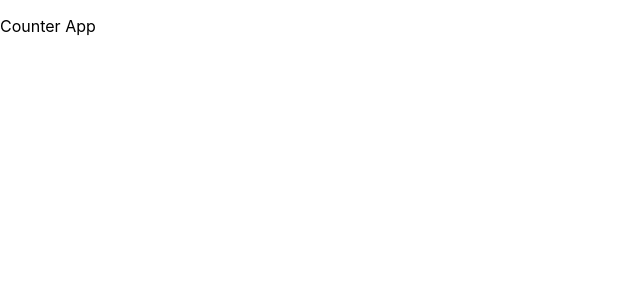
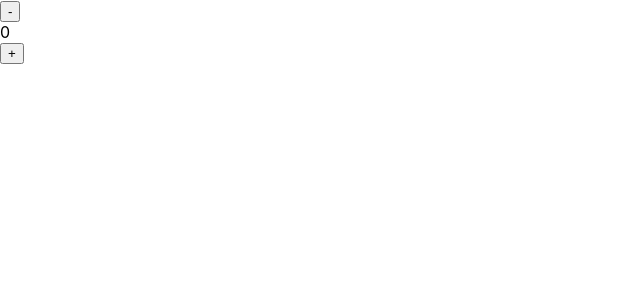
Before and after one commit to Kumar-Akshat22/Counter-Website-redux, a React (Create React App) app: page / in a window 1280 px wide. Shown: the top 300 px of the page, without its empty margins (0-640 px from the left). Built offline with nearby package versions, Linux system fonts and the light colour scheme.

Commit message:
modified files

```diff
--- a/src/App.js
+++ b/src/App.js
@@ -1,10 +1,11 @@
 import logo from './logo.svg';
 import './App.css';
+import Counter from './components/Counter';
 
 function App() {
   return (
     <div>
-      <p>Counter App</p>
+      <Counter />
     </div>
   );
 }
--- a/src/components/Counter.jsx
+++ b/src/components/Counter.jsx
@@ -0,0 +1,24 @@
+import React from 'react'
+import { useSelector } from 'react-redux'
+
+function Counter() {
+
+    const count = useSelector(state => state.counter.value);
+  return (
+    <div>
+        <button>
+            -
+        </button>
+
+        <div>
+            {count}
+        </div>
+
+        <button>
+            +
+        </button>
+    </div>
+  )
+}
+
+export default Counter
--- a/src/redux/store.js
+++ b/src/redux/store.js
@@ -6,6 +6,6 @@ import CounterSlice from './slices/CounterSlice'
 export const store = configureStore({
 
     reducer:{
-        counter : CounterSlice.reducer
+        counter : CounterSlice
     },
 })
```
Also changed, not shown: src/redux/slices/CounterSlice.jsx (+4 -4 lines).
